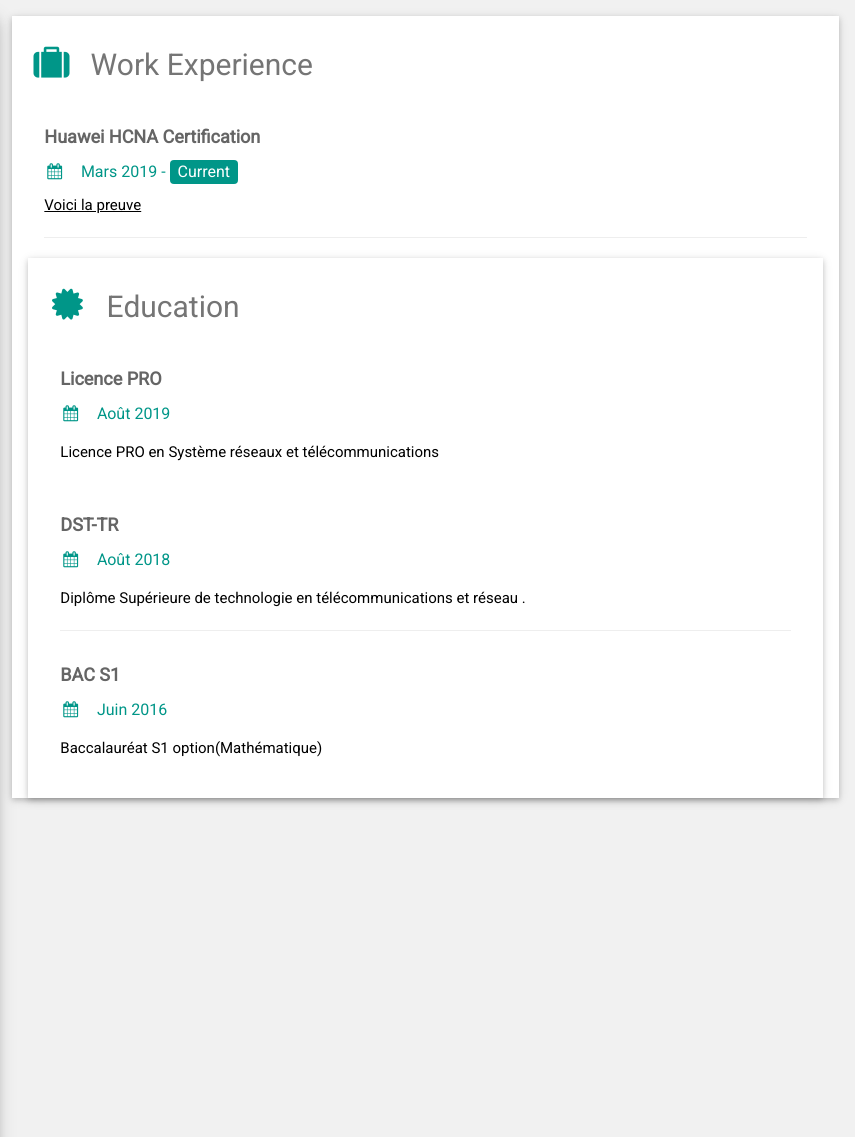
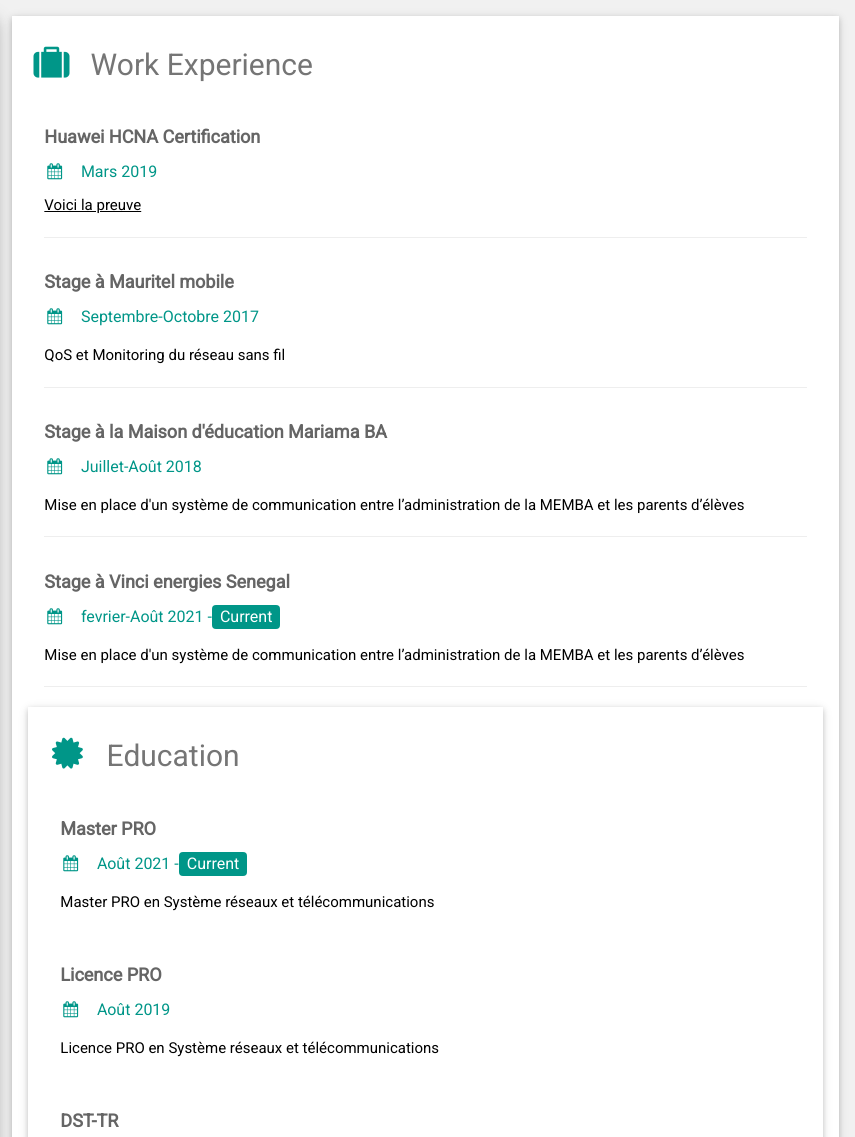
Before and after one commit to Sabayke/my-website, a plain HTML site: page index.html in a window 1280 px wide. Shown: the top 1137 px of the page, 425-1280 px from the left. Drawn offline with nearby package versions, Linux system fonts and the light colour scheme.

Commit message:
Update index.html

```diff
--- a/index.html
+++ b/index.html
@@ -85,15 +85,36 @@ html,body,h1,h2,h3,h4,h5,h6 {font-family: "Roboto", sans-serif}
         <h2 class="w3-text-grey w3-padding-16"><i class="fa fa-suitcase fa-fw w3-margin-right w3-xxlarge w3-text-teal"></i>Work Experience</h2>
         <div class="w3-container">
           <h5 class="w3-opacity"><b>Huawei HCNA Certification</b></h5>
-          <h6 class="w3-text-teal"><i class="fa fa-calendar fa-fw w3-margin-right"></i>Mars 2019 - <span class="w3-tag w3-teal w3-round">Current</span></h6>
+          <h6 class="w3-text-teal"><i class="fa fa-calendar fa-fw w3-margin-right"></i>Mars 2019</h6>
           <a href="https://www.linkedin.com/feed/update/urn:li:activity:6518887349865189376/">Voici la preuve</a>
           <hr>
         </div>
-
-
+        <div class="w3-container">
+          <h5 class="w3-opacity"><b>Stage à Mauritel mobile</b></h5>
+          <h6 class="w3-text-teal"><i class="fa fa-calendar fa-fw w3-margin-right"></i>Septembre-Octobre 2017</h6>
+          <p>QoS et Monitoring du réseau sans fil</p>
+          <hr>
+        </div>
+       <div class="w3-container">
+          <h5 class="w3-opacity"><b>Stage à la Maison d'éducation Mariama BA</b></h5>
+          <h6 class="w3-text-teal"><i class="fa fa-calendar fa-fw w3-margin-right"></i>Juillet-Août 2018</h6>
+         <p>Mise en place d'un système de communication entre l’administration de la MEMBA et les parents d’élèves</p>
+         <hr>
+        </div>
+        <div class="w3-container">
+          <h5 class="w3-opacity"><b>Stage à Vinci energies Senegal</b></h5>
+          <h6 class="w3-text-teal"><i class="fa fa-calendar fa-fw w3-margin-right"></i>fevrier-Août 2021 -<span class="w3-tag w3-teal w3-round">Current</span></h6>
+         <p>Mise en place d'un système de communication entre l’administration de la MEMBA et les parents d’élèves</p>
+         <hr>
+        </div>
       <div class="w3-container w3-card w3-white">
         <h2 class="w3-text-grey w3-padding-16"><i class="fa fa-certificate fa-fw w3-margin-right w3-xxlarge w3-text-teal"></i>Education</h2>
-         <div class="w3-container">
+          <div class="w3-container">
+          <h5 class="w3-opacity"><b>Master PRO </b></h5>
+          <h6 class="w3-text-teal"><i class="fa fa-calendar fa-fw w3-margin-right"></i>Août 2021 -<span class="w3-tag w3-teal w3-round">Current</span></h6>
+          <p>Master PRO en Système réseaux et télécommunications</p><br>
+        </div>
+        <div class="w3-container">
           <h5 class="w3-opacity"><b>Licence PRO </b></h5>
           <h6 class="w3-text-teal"><i class="fa fa-calendar fa-fw w3-margin-right"></i>Août 2019</h6>
           <p>Licence PRO en Système réseaux et télécommunications</p><br>
```
